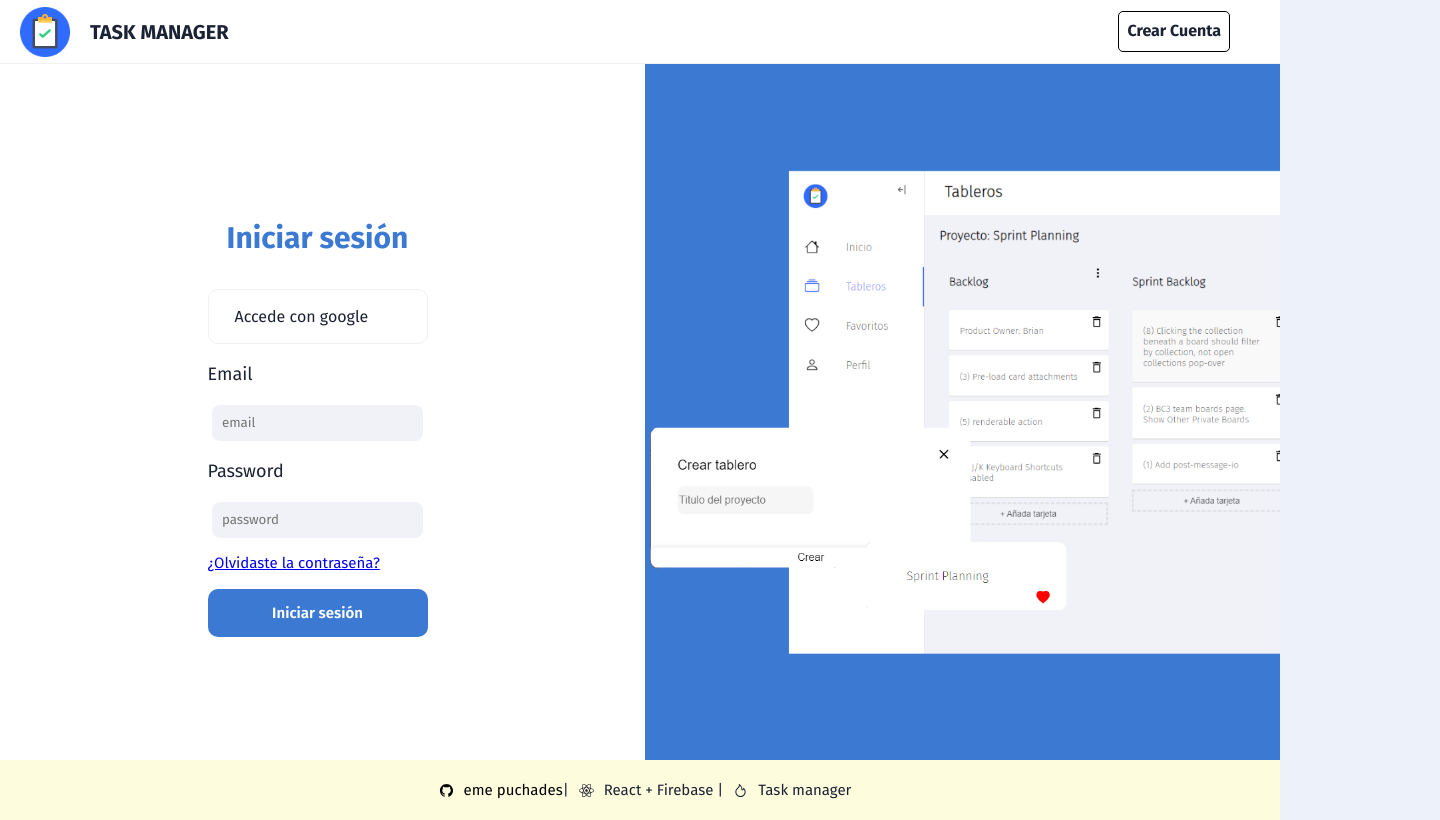
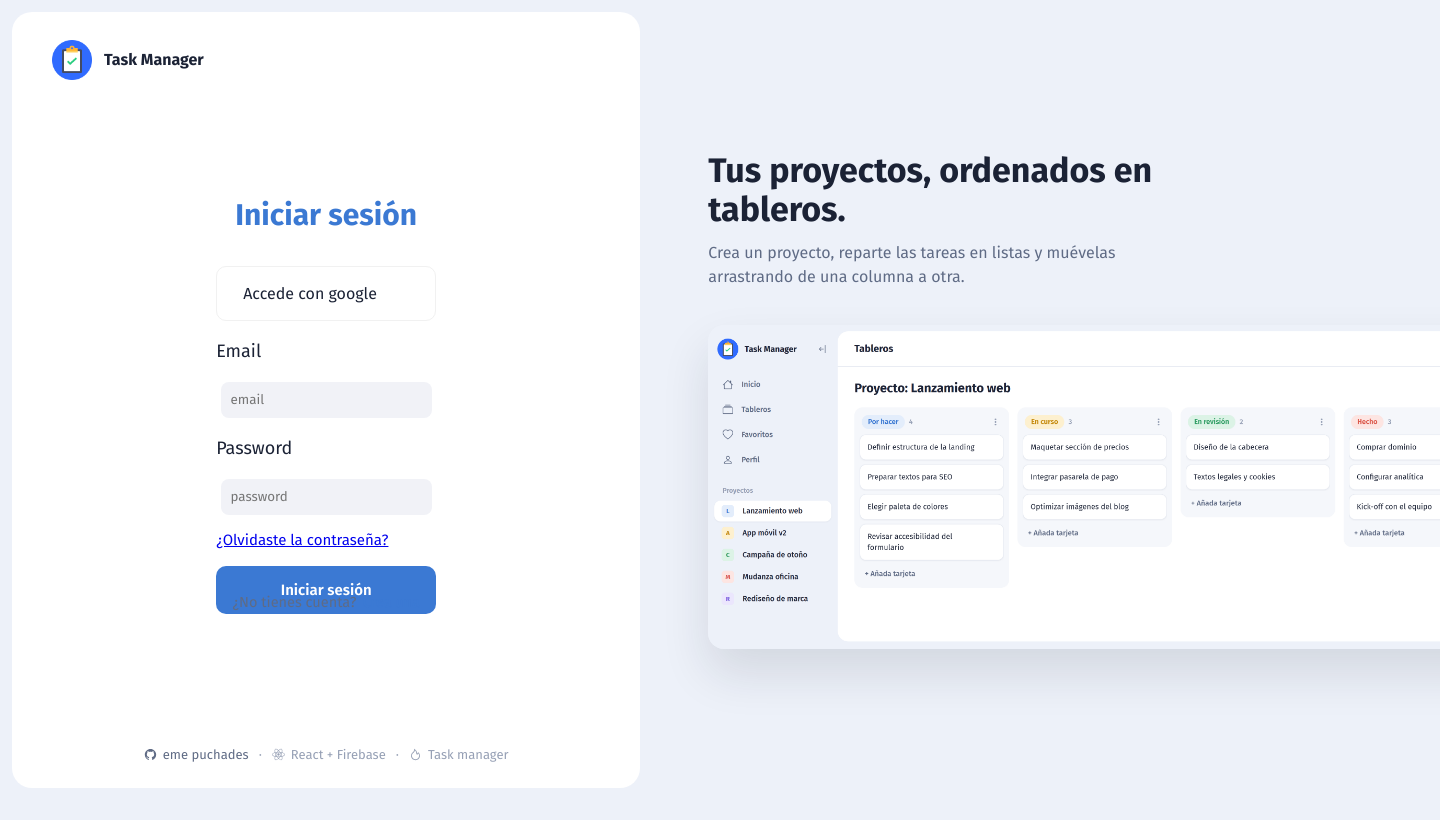
Before and after one commit to emepuchades/task-manager, a React (Create React App) app: page /login in a window 1280 px wide. Shown: the whole page, 1440 px wide, since content can reach past the window. Built offline with nearby package versions, Linux system fonts and the light colour scheme; no server answers.

Commit message:
feat: new login layout

```diff
--- a/src/pages/auth/Login.js
+++ b/src/pages/auth/Login.js
@@ -1,7 +1,7 @@
 import React from 'react'
 import { useState } from 'react'
 import styled from 'styled-components'
-import Landing from '../../assets/images/landing2.png'
+import Landing from '../../assets/images/landing3.png'
 import logo from '../../assets/images/logo.png'
 import LoginComponent from './LoginComponent'
 import Register from './Register'
@@ -14,138 +14,201 @@ function Login() {
 
   return (
     <LoginBlocck>
+      <Block>
+        <Auth>
           <Nav>
-        <Logo src={logo} alt='Logo' width={50} />
-        <Title>TASK MANAGER</Title>
-        <NavRigth>
-          <Button onClick={() => setUser(!user)}>
-            {user ?
-              'Iniciar Sesion'
-              :
-              'Crear Cuenta'
-            }
-          </Button>
-        </NavRigth>
+            <Logo src={logo} alt='Logo' />
+            <Title>Task Manager</Title>
           </Nav>
 
-      <Block>
-        <Auth>
+          <AuthContent>
             {user ?
               <Register />
               :
               <LoginComponent />
             }
-        </Auth>
-        <App>
-          <Image src={Landing} alt='landing' />
-        </App>
-      </Block>
+            <TextSwitch>
+              {user ? '¿Ya tienes cuenta?' : '¿No tienes cuenta?'}
+              <Button onClick={() => setUser(!user)}>
+                {user ?
+                  'Inicia sesión'
+                  :
+                  'Crea una'
+                }
+              </Button>
+            </TextSwitch>
+          </AuthContent>
 
           <Footer>
             <FooterP>
-          <a href='https://github.com/emepuchades'> <AiFillGithub /> eme puchades </a>|
-          <FaReact /> React + Firebase |
-          <AiOutlineFire />Task manager </FooterP>
+              <a href='https://github.com/emepuchades'>
+                <AiFillGithub /> eme puchades
+              </a>
+              <span>·</span>
+              <FaReact /> React + Firebase
+              <span>·</span>
+              <AiOutlineFire /> Task manager
+            </FooterP>
           </Footer>
+        </Auth>
 
+        <App>
+          <TextApp>
+            <TitleApp>Tus proyectos, ordenados en tableros.</TitleApp>
+            <Paragraph>
+              Crea un proyecto, reparte las tareas en listas y muévelas
+              arrastrando de una columna a otra.
+            </Paragraph>
+          </TextApp>
+          <Image src={Landing} alt='Tablero de Task Manager' />
+        </App>
+      </Block>
     </LoginBlocck>
   )
 }
 
+const LoginBlocck = styled.div`
+  display: flex;
+  min-height: 100vh;
+  padding: var(--gap-panel);
+  background-color: var(--color-background);
+`
+
 const Block = styled.div`
   display: flex;
   flex-direction: row;
-  height: 87vh;
-  background-color: #ffffff;
-  justify-content: center;
-  align-items: center;
-  gap: 10px;
-`
-const LoginBlocck = styled.div`
-
+  flex: 1;
+  gap: var(--gap-panel);
 `
 
-const Image = styled.img`
-  max-width: 100%;
-  height: auto;
-`
+const Auth = styled.div`
+  display: flex;
+  flex-direction: column;
+  width: 44%;
+  min-width: 440px;
+  padding: 28px 40px 24px;
+  background-color: var(--color-surface);
+  border-radius: var(--radius-panel);
 
-const Button = styled.div`
-  cursor: default;
-  border: 1px solid black;
-  padding: 8px;
-  font-weight: bolder;
-  font-size: 16px;
-  border-radius: 5px;
-`
-
-const Title = styled.p`
-  margin-left: 20px;
-  font-size: 20px;
-  font-weight: bolder;
-`
-const Logo = styled.img`
-  margin-left: 20px;
-`
-
-const NavRigth = styled.div`
-  position: absolute;
-  right: 50px;
+  @media (max-width: 900px) {
+    width: 100%;
+    min-width: 0;
+    padding: 24px 20px 20px;
+  }
 `
 
 const Nav = styled.div`
-  width: 100%;
-  background-color: #ffffff;
-  height: 64px;
-  border-bottom: 1px solid #f1f1f1;
   display: flex;
   flex-direction: row;
   align-items: center;
 `
 
+const Logo = styled.img`
+  width: 40px;
+`
+
+const Title = styled.p`
+  margin: 0 0 0 12px;
+  font-size: 16px;
+  font-weight: 700;
+`
+
+const AuthContent = styled.div`
+  display: flex;
+  flex: 1;
+  flex-direction: column;
+  justify-content: center;
+  align-items: center;
+  padding: 40px 0;
+`
+
+const TextSwitch = styled.div`
+  display: flex;
+  gap: 6px;
+  margin-top: 28px;
+  font-size: 14.5px;
+  color: var(--color-text-muted);
+`
+
+const Button = styled.div`
+  font-weight: 600;
+  color: var(--color-primary);
+  cursor: pointer;
+
+  :hover {
+    text-decoration: underline;
+  }
+`
+
 const Footer = styled.div`
-  width: 100%;
-  background-color: #FDFCDC;
-  height: 60px;
   display: flex;
   justify-content: center;
-  align-items: center;
 `
 const FooterP = styled.div`
   margin: 0;
   display: flex;
+  flex-wrap: wrap;
   justify-content: center;
   align-items: center;
+  gap: 6px;
+  font-size: 13px;
+  color: var(--color-text-faint);
 
-  svg {
-    margin : 0px 10px;
+  span {
+    margin: 0 4px;
   }
 
   a {
     display: flex;
-    justify-content: center;
     align-items: center;
+    gap: 6px;
     text-decoration: none;
-    color: black;
+    color: var(--color-text-muted);
+
+    :hover {
+      color: var(--color-primary);
     }
-`
-
-const Auth = styled.div`
-  display: flex;
-  width: 100%;
-  justify-content: center;
-  align-items: center;
-  background-color: #ffffff;
-  height: 100%;
+  }
 `
 
 const App = styled.div`
   display: flex;
-  width: 100%;
+  flex: 1;
+  flex-direction: column;
   justify-content: center;
-  align-items: center;
-  background-color: #3B79D3;
-  height: 100%;
+  padding: 48px 0 48px 56px;
+  overflow: hidden;
+
+  @media (max-width: 900px) {
+    display: none;
+  }
+`
+
+const TextApp = styled.div`
+  max-width: 460px;
+  margin-bottom: 36px;
+`
+
+const TitleApp = styled.p`
+  margin: 0 0 12px;
+  font-size: 34px;
+  font-weight: 700;
+  line-height: 1.15;
+`
+
+const Paragraph = styled.p`
+  margin: 0;
+  font-size: 16px;
+  line-height: 1.5;
+  color: var(--color-text-muted);
+`
+
+const Image = styled.img`
+  width: 920px;
+  max-width: none;
+  height: auto;
+  border-radius: 16px;
+  box-shadow: 0 24px 48px rgba(27, 34, 53, 0.12);
 `
 
 export default Login
```
Also changed, not shown: src/assets/images/landing3.png (added). Lines whose indentation alone changed are shown as unchanged.
